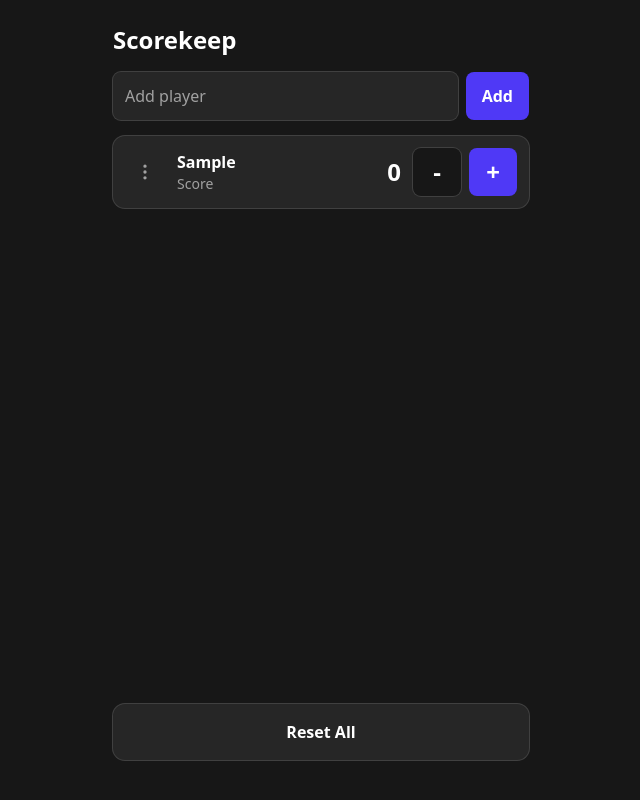
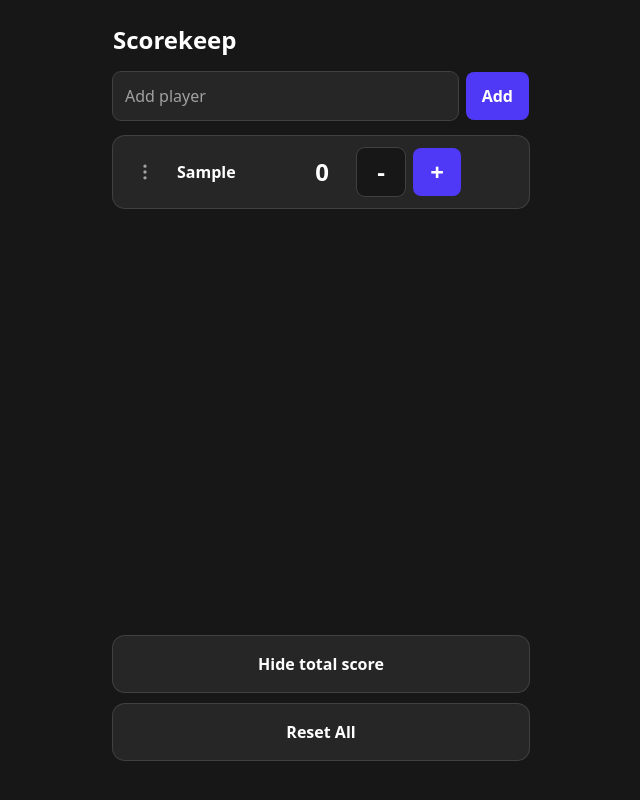
Before and after one commit to wkuch/scoreKeep, a React (Vite) app: page / in a window 1280 px wide. Both pictures are taken after typing "Sample" into the empty fields and a click on the button "Add". Shown: the whole page, without its empty margins (319-959 px from the left). Built offline with nearby package versions, Linux system fonts and the light colour scheme.

Commit message:
hidden score functionality

```diff
--- a/src/App.tsx
+++ b/src/App.tsx
@@ -7,6 +7,7 @@ import ConfirmDialog from './components/ui/ConfirmDialog';
 function Content() {
 	const { state, dispatch } = usePlayers();
 	const [showResetAll, setShowResetAll] = useState(false);
+	const [showRevealAll, setShowRevealAll] = useState(false);
 	return (
 		<div className="mx-auto flex min-h-screen max-w-md flex-col gap-4 px-4 py-6">
 			<header className="flex items-center justify-between">
@@ -22,7 +23,19 @@ function Content() {
 					state.players.map((p) => <PlayerRow key={p.id} player={p} />)
 				)}
 			</div>
-			<footer className="sticky bottom-0 mt-auto bg-neutral-900 py-4">
+			<footer className="sticky bottom-0 mt-auto bg-neutral-900 space-y-3 py-4">
+				<button
+					className="w-full rounded-xl bg-neutral-800 px-4 py-4 text-base font-semibold text-white ring-1 ring-neutral-700 active:scale-95"
+					onClick={() => {
+						if (state.hideTotals) {
+							setShowRevealAll(true);
+						} else {
+							dispatch({ type: 'toggleHideTotals' });
+						}
+					}}
+				>
+					{state.hideTotals ? 'Show total score' : 'Hide total score'}
+				</button>
 				<button
 					className="w-full rounded-xl bg-neutral-800 px-4 py-4 text-base font-semibold text-white ring-1 ring-neutral-700 active:scale-95"
 					onClick={() => setShowResetAll(true)}
@@ -38,6 +51,14 @@ function Content() {
 				onConfirm={() => dispatch({ type: 'resetAll' })}
 				onClose={() => setShowResetAll(false)}
 			/>
+			<ConfirmDialog
+				open={showRevealAll}
+				title="Reveal all scores"
+				description="Show every player's total score?"
+				confirmText="Reveal"
+				onConfirm={() => dispatch({ type: 'toggleHideTotals' })}
+				onClose={() => setShowRevealAll(false)}
+			/>
 		</div>
 	);
 }
--- a/src/components/PlayerRow.tsx
+++ b/src/components/PlayerRow.tsx
@@ -1,18 +1,19 @@
 import { useEffect, useRef, useState } from 'react';
 import type { Player } from '../types';
 import { usePlayers } from '../store/PlayersProvider';
-import { MoreVertical } from 'lucide-react';
+import { MoreVertical, Eye } from 'lucide-react';
 import ConfirmDialog from './ui/ConfirmDialog';
 import PromptDialog from './ui/PromptDialog';
 
 export default function PlayerRow({ player }: { player: Player }) {
-	const { dispatch } = usePlayers();
+	const { dispatch, state } = usePlayers();
 	const [menuOpen, setMenuOpen] = useState(false);
 	const menuRef = useRef<HTMLDivElement | null>(null);
 	const buttonRef = useRef<HTMLButtonElement | null>(null);
 	const [showDelete, setShowDelete] = useState(false);
 	const [showReset, setShowReset] = useState(false);
 	const [showRename, setShowRename] = useState(false);
+	const [showReveal, setShowReveal] = useState(false);
 
 	useEffect(() => {
 		if (!menuOpen) return;
@@ -31,8 +32,12 @@ export default function PlayerRow({ player }: { player: Player }) {
 		dispatch({ type: 'rename', id: player.id, name: value });
 	}
 
+const pending = player.pendingDelta ?? 0;
+const hide = state.hideTotals;
+const isRevealed = Boolean(player.revealed);
+
 	return (
-		<div className="relative grid grid-cols-[auto_1fr_auto_auto] items-center gap-3 rounded-xl bg-neutral-800 p-3 ring-1 ring-neutral-700">
+		<div className="relative grid grid-cols-[auto_1fr_6ch_auto] items-center gap-3 rounded-xl bg-neutral-800 p-3 ring-1 ring-neutral-700">
 			<div className="relative">
 				<button
 					ref={buttonRef}
@@ -101,6 +106,14 @@ export default function PlayerRow({ player }: { player: Player }) {
 				onConfirm={() => dispatch({ type: 'reset', id: player.id })}
 				onClose={() => setShowReset(false)}
 			/>
+		<ConfirmDialog
+				open={showReveal}
+				title="Reveal total score"
+			description="Reveal this player's score?"
+				confirmText="Reveal"
+			onConfirm={() => dispatch({ type: 'revealOne', id: player.id })}
+				onClose={() => setShowReveal(false)}
+			/>
 			<PromptDialog
 				open={showRename}
 				title="Rename player"
@@ -110,12 +123,43 @@ export default function PlayerRow({ player }: { player: Player }) {
 				onConfirm={handleRename}
 				onClose={() => setShowRename(false)}
 			/>
-			<div className="min-w-0">
-				<div className="truncate text-base font-semibold text-white">{player.name}</div>
-				<div className="text-sm text-neutral-400">Score</div>
-			</div>
-			<div className="w-16 text-right text-2xl font-bold tabular-nums text-white">{player.score}</div>
-			<div className="flex gap-2">
+		<div className="min-w-0 pr-2">
+			<div className="truncate text-base font-semibold text-white">{player.name}</div>
+			{hide && pending !== 0 && (
+				<div className="mt-1 text-sm text-neutral-400">
+					<span className={pending > 0 ? 'text-green-400' : 'text-red-400'}>
+						{pending > 0 ? `+${pending}` : pending}
+					</span>
+				</div>
+			)}
+		</div>
+		<div className="justify-self-end text-right text-2xl font-bold tabular-nums text-white w-[6ch]">
+			{hide && !isRevealed ? (
+				<button
+					className="inline-grid place-items-center text-neutral-400 hover:text-white"
+					onClick={() => {
+						setShowReset(false);
+						setShowRename(false);
+						setShowDelete(false);
+						setMenuOpen(false);
+						setShowReveal(true);
+					}}
+					title="Reveal total score"
+				>
+					<Eye size={22} />
+				</button>
+			) : (
+				<span
+					className={hide ? 'cursor-pointer hover:text-neutral-300' : undefined}
+					onClick={() => {
+						if (hide) dispatch({ type: 'hideOne', id: player.id });
+					}}
+				>
+					{player.score}
+				</span>
+			)}
+		</div>
+			<div className="flex items-center gap-2 ml-4">
 				<button
 					className="h-12 w-12 rounded-lg bg-neutral-900 text-2xl font-bold text-white ring-1 ring-neutral-700 active:scale-95"
 					onClick={() => dispatch({ type: 'dec', id: player.id })}
@@ -128,6 +172,23 @@ export default function PlayerRow({ player }: { player: Player }) {
 				>
 					+
 				</button>
+				{hide ? (
+					<button
+						className={
+							`h-12 w-12 rounded-lg text-sm font-semibold active:scale-95 ` +
+							(pending !== 0
+								? 'bg-neutral-800 text-white ring-1 ring-neutral-700'
+								: 'opacity-0 pointer-events-none bg-transparent')
+						}
+						onClick={() => pending !== 0 && dispatch({ type: 'applyPending', id: player.id })}
+						title="Apply pending"
+						aria-hidden={pending === 0}
+					>
+						{pending > 0 ? `+${pending}` : pending}
+					</button>
+				) : (
+					<button className="h-12 w-12 rounded-lg opacity-0 pointer-events-none" aria-hidden="true">+0</button>
+				)}
 			</div>
 		</div>
 	);
--- a/src/storage.ts
+++ b/src/storage.ts
@@ -1,4 +1,4 @@
-import type { AppState } from './types';
+import type { AppState, Player } from './types';
 
 const STORAGE_KEY = 'scorekeep:v1';
 
@@ -6,9 +6,17 @@ export function loadState(): AppState | undefined {
 	try {
 		const raw = localStorage.getItem(STORAGE_KEY);
 		if (!raw) return undefined;
-		const parsed = JSON.parse(raw) as AppState;
+		const parsed = JSON.parse(raw) as Partial<AppState>;
 		if (!parsed || !Array.isArray(parsed.players)) return undefined;
-		return parsed;
+		const players: Player[] = parsed.players.map((p: any) => ({
+			id: p.id,
+			name: p.name,
+			score: typeof p.score === 'number' ? p.score : 0,
+			createdAt: typeof p.createdAt === 'number' ? p.createdAt : Date.now(),
+			pendingDelta: typeof p.pendingDelta === 'number' ? p.pendingDelta : 0,
+			revealed: Boolean(p.revealed),
+		}));
+		return { players, hideTotals: Boolean((parsed as any).hideTotals) };
 	} catch {
 		return undefined;
 	}
--- a/src/store/PlayersProvider.tsx
+++ b/src/store/PlayersProvider.tsx
@@ -9,7 +9,11 @@ type Action =
 	| { type: 'remove'; id: string }
 	| { type: 'reset'; id: string }
 	| { type: 'rename'; id: string; name: string }
-	| { type: 'resetAll' };
+	| { type: 'resetAll' }
+	| { type: 'applyPending'; id: string }
+	| { type: 'toggleHideTotals' }
+	| { type: 'revealOne'; id: string }
+	| { type: 'hideOne'; id: string };
 
 type PlayersContextValue = {
 	state: AppState;
@@ -20,7 +24,7 @@ const PlayersContext = createContext<PlayersContextValue | undefined>(undefined)
 
 function createInitialState(): AppState {
 	const fromStorage = loadState();
-	return fromStorage ?? { players: [] };
+	return fromStorage ?? { players: [], hideTotals: false };
 }
 
 function playersReducer(state: AppState, action: Action): AppState {
@@ -33,23 +37,40 @@ function playersReducer(state: AppState, action: Action): AppState {
 				name: trimmed,
 				score: 0,
 				createdAt: Date.now(),
+				pendingDelta: 0,
 			};
 			return { ...state, players: [...state.players, player] };
 		}
 		case 'inc': {
+			if (state.hideTotals) {
+				return {
+					...state,
+					players: state.players.map((p) =>
+						p.id === action.id ? { ...p, pendingDelta: (p.pendingDelta ?? 0) + 1 } : p
+					),
+				};
+			}
 			return {
 				...state,
 				players: state.players.map((p) => (p.id === action.id ? { ...p, score: p.score + 1 } : p)),
 			};
 		}
 		case 'dec': {
+			if (state.hideTotals) {
+				return {
+					...state,
+					players: state.players.map((p) =>
+						p.id === action.id ? { ...p, pendingDelta: (p.pendingDelta ?? 0) - 1 } : p
+					),
+				};
+			}
 			return {
 				...state,
 				players: state.players.map((p) => (p.id === action.id ? { ...p, score: p.score - 1 } : p)),
 			};
 		}
 		case 'resetAll': {
-			return { ...state, players: state.players.map((p) => ({ ...p, score: 0 })) };
+			return { ...state, players: state.players.map((p) => ({ ...p, score: 0, pendingDelta: 0 })) };
 		}
 		case 'remove': {
 			return { ...state, players: state.players.filter((p) => p.id !== action.id) };
@@ -57,7 +78,7 @@ function playersReducer(state: AppState, action: Action): AppState {
 		case 'reset': {
 			return {
 				...state,
-				players: state.players.map((p) => (p.id === action.id ? { ...p, score: 0 } : p)),
+				players: state.players.map((p) => (p.id === action.id ? { ...p, score: 0, pendingDelta: 0 } : p)),
 			};
 		}
 		case 'rename': {
@@ -66,6 +87,36 @@ function playersReducer(state: AppState, action: Action): AppState {
 			return {
 				...state,
 				players: state.players.map((p) => (p.id === action.id ? { ...p, name: newName } : p)),
+			};
+		}
+		case 'applyPending': {
+			return {
+				...state,
+				players: state.players.map((p) =>
+					p.id === action.id
+						? { ...p, score: p.score + (p.pendingDelta ?? 0), pendingDelta: 0 }
+						: p
+					),
+			};
+		}
+		case 'toggleHideTotals': {
+			const next = !state.hideTotals;
+			return {
+				...state,
+				hideTotals: next,
+				players: state.players.map((p) => ({ ...p, revealed: false })),
+			};
+		}
+		case 'revealOne': {
+			return {
+				...state,
+				players: state.players.map((p) => (p.id === action.id ? { ...p, revealed: true } : p)),
+			};
+		}
+		case 'hideOne': {
+			return {
+				...state,
+				players: state.players.map((p) => (p.id === action.id ? { ...p, revealed: false } : p)),
 			};
 		}
 		default:
--- a/src/types.ts
+++ b/src/types.ts
@@ -3,8 +3,11 @@ export type Player = {
 	name: string;
 	score: number;
 	createdAt: number;
+	pendingDelta?: number;
+	revealed?: boolean;
 };
 
 export type AppState = {
 	players: Player[];
+	hideTotals: boolean;
 };
```
